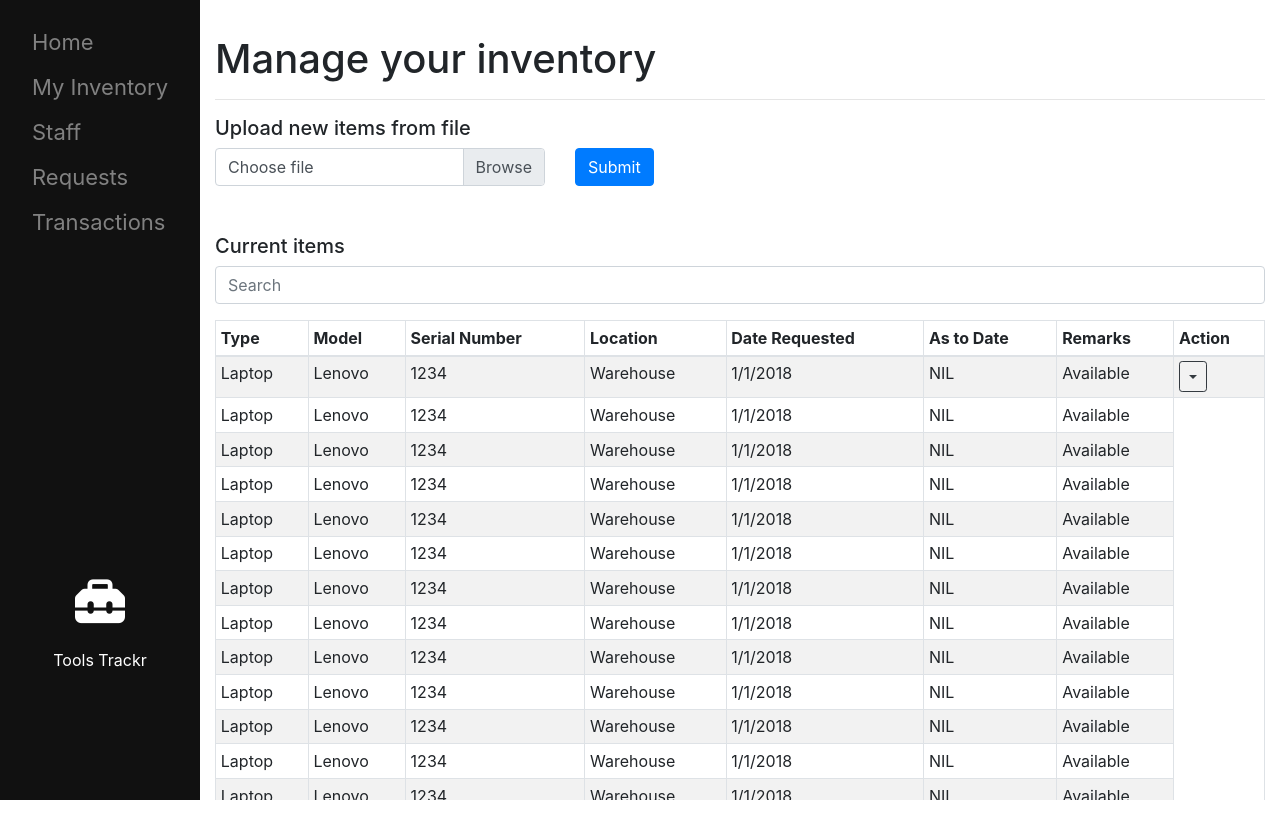
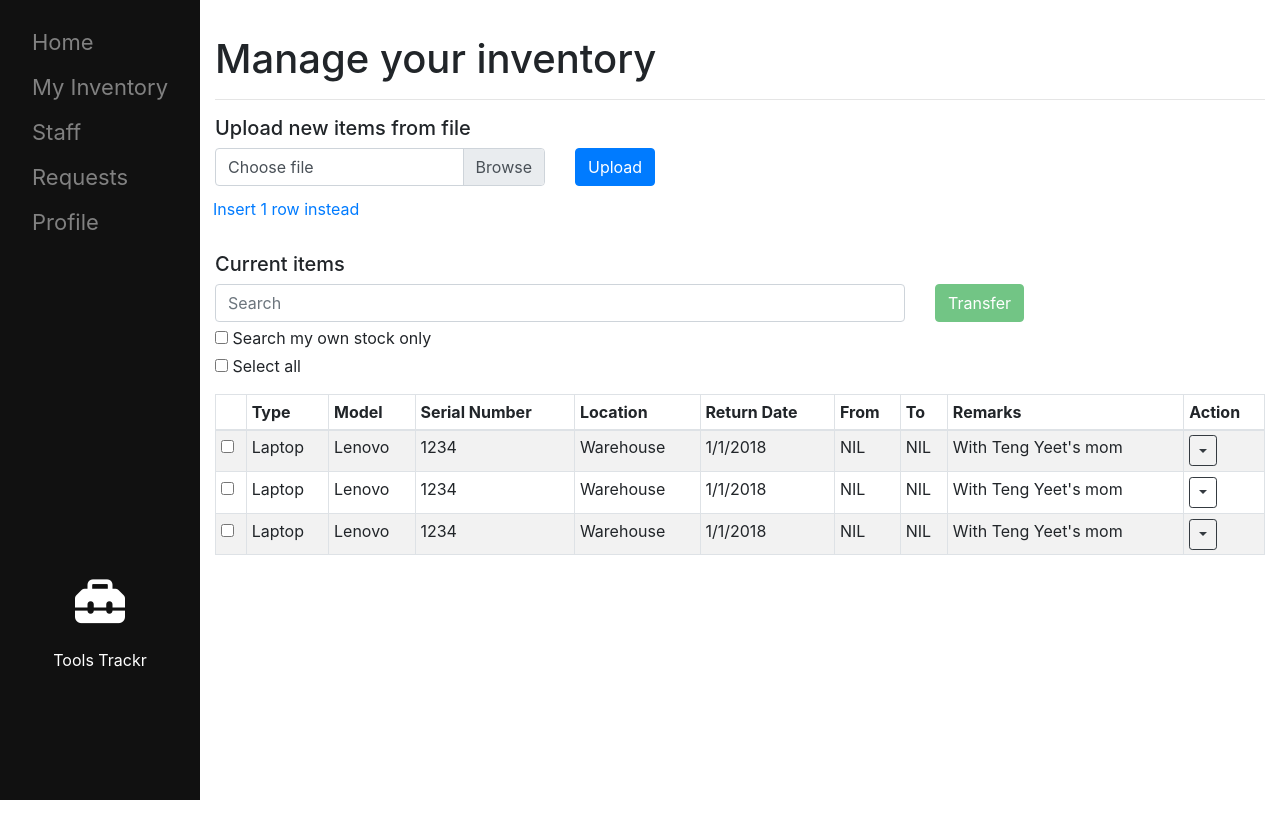
Before and after one commit to ChenNuode/Tools_tracker, a Flask app: page /inventory in a window 1280 px wide. Run offline with Flask 2, Linux system fonts and the light colour scheme; some libraries are stand-ins or nearby versions.

Commit message:
Fixed inventory page

```diff
--- a/app.py
+++ b/app.py
@@ -24,8 +24,8 @@ def requests():
     #return "Hello World!"
     return render_template("dashboard.html")
 
-@app.route('/transactions')
-def transactions():
+@app.route('/profile')
+def profile():
     #return "Hello World!"
     return render_template("dashboard.html")
 
--- a/templates/inventory.html
+++ b/templates/inventory.html
@@ -22,7 +22,7 @@
 
       <div> <!-- Upload contents -->
         <h5>Upload new items from file</h5>
-        <form method="POST" action="/hello">
+        <form method="POST" action="/newbatch">
           <div class="row justify-content-start">
             <div class="col-4">
 
@@ -35,23 +35,47 @@
 
             </div>
             <div class="col-4">
-              <button class="btn btn-primary" type="submit">Submit</button>
+              <button class="btn btn-primary" type="submit">Upload</button>
             </div>
+
           </div>
+
+          <div class="row mt-1">
+            <a class="btn btn-link" href="/newrow">Insert 1 row instead</a>
+          </div>
+
         </form>
       </div>
 
-      <div class="mt-5 mb-3"> <!-- View contents -->
+      <div class="mt-4">
         <h5>Current items</h5>
+      </div>
+      <div class="row"> <!-- View contents -->
+        <div class="col-8">
+
             <input type="text" class="form-control" placeholder="Search">
+
+        </div>
+        <div class="col">
+          <a class="btn btn-success disabled" href="/newRequest">Transfer</a>
+
+        </div>
+      </div>
+      <div class="mt-1">
+        <span><input type="checkbox" name="mystock"> Search my own stock only</span>
+      </div>
+      <div class="mt-1 mb-3">
+        </span><input type="checkbox" name="mystock"> Select all</span>
       </div>
 
-      <div class="mb-4" style="height: 60vh;overflow: auto;">
+      <div class="mb-4 table-responsive" style="max-height: 55vh !important;overflow: auto;">
 
 
         <table class="table table-striped table-bordered table-sm" cellspacing="0">
           <thead>
             <tr>
+              <th>
+              </th>
               <th>Type
               </th>
               <th>Model
@@ -60,9 +84,11 @@
               </th>
               <th>Location
               </th>
-      <th>Date Requested
+              <th>Return Date
               </th>
-      <th>As to Date
+              <th>From
+              </th>
+              <th>To
               </th>
               <th>Remarks
               </th>
@@ -73,183 +99,79 @@
           <tbody>
 
             <tr>
+              <td>
+                <input type="checkbox" name="item_selector">
+              </td>
               <td>Laptop</td>
               <td>Lenovo</td>
               <td>1234</td>
               <td>Warehouse</td>
               <td>1/1/2018</td>
               <td>NIL</td>
-      <td>Available</td>
+              <td>NIL</td>
+              <td>With Teng Yeet's mom</td>
 
               <td>
-
                 <div class="btn-group">
                   <button type="button" class="btn btn-sm btn-outline-dark dropdown-toggle dropdown-toggle-split" data-toggle="dropdown" aria-haspopup="true" aria-expanded="false">
                   </button>
                   <div class="dropdown-menu">
                     <a class="dropdown-item" href="/item/123">Edit</a>
-            <a class="dropdown-item" href="#">Transfer</a>
-            <div class="dropdown-divider"></div>
                     <a class="dropdown-item" href="#" style="color: red;">Delete</a>
                   </div>
                 </div>
-
-
              </td>
 
               </tr>
               <tr>
+              <td>
+                <input type="checkbox" name="item_selector">
+              </td>
               <td>Laptop</td>
               <td>Lenovo</td>
               <td>1234</td>
               <td>Warehouse</td>
               <td>1/1/2018</td>
               <td>NIL</td>
-      <td>Available</td>
+              <td>NIL</td>
+              <td>With Teng Yeet's mom</td>
+
+              <td>
+                <div class="btn-group">
+                  <button type="button" class="btn btn-sm btn-outline-dark dropdown-toggle dropdown-toggle-split" data-toggle="dropdown" aria-haspopup="true" aria-expanded="false">
+                  </button>
+                  <div class="dropdown-menu">
+                    <a class="dropdown-item" href="/item/123">Edit</a>
+                    <a class="dropdown-item" href="#" style="color: red;">Delete</a>
+                  </div>
+                </div>
+             </td>
+
               </tr>
               <tr>
+              <td>
+                <input type="checkbox" name="item_selector">
+              </td>
               <td>Laptop</td>
               <td>Lenovo</td>
               <td>1234</td>
               <td>Warehouse</td>
               <td>1/1/2018</td>
               <td>NIL</td>
-      <td>Available</td>
-    </tr>
-    <tr>
-      <td>Laptop</td>
-      <td>Lenovo</td>
-      <td>1234</td>
-      <td>Warehouse</td>
-      <td>1/1/2018</td>
               <td>NIL</td>
-      <td>Available</td>
-    </tr>
-    <tr>
-      <td>Laptop</td>
-      <td>Lenovo</td>
-      <td>1234</td>
-      <td>Warehouse</td>
-      <td>1/1/2018</td>
-      <td>NIL</td>
-      <td>Available</td>
-    </tr>
-    <tr>
-      <td>Laptop</td>
-      <td>Lenovo</td>
-      <td>1234</td>
-      <td>Warehouse</td>
-      <td>1/1/2018</td>
-      <td>NIL</td>
-      <td>Available</td>
-    </tr>
-    <tr>
-      <td>Laptop</td>
-      <td>Lenovo</td>
-      <td>1234</td>
-      <td>Warehouse</td>
-      <td>1/1/2018</td>
-      <td>NIL</td>
-      <td>Available</td>
-    </tr>
-    <tr>
-      <td>Laptop</td>
-      <td>Lenovo</td>
-      <td>1234</td>
-      <td>Warehouse</td>
-      <td>1/1/2018</td>
-      <td>NIL</td>
-      <td>Available</td>
-    </tr>
-    <tr>
-      <td>Laptop</td>
-      <td>Lenovo</td>
-      <td>1234</td>
-      <td>Warehouse</td>
-      <td>1/1/2018</td>
-      <td>NIL</td>
-      <td>Available</td>
-    </tr>
-    <tr>
-      <td>Laptop</td>
-      <td>Lenovo</td>
-      <td>1234</td>
-      <td>Warehouse</td>
-      <td>1/1/2018</td>
-      <td>NIL</td>
-      <td>Available</td>
-    </tr>
-    <tr>
-      <td>Laptop</td>
-      <td>Lenovo</td>
-      <td>1234</td>
-      <td>Warehouse</td>
-      <td>1/1/2018</td>
-      <td>NIL</td>
-      <td>Available</td>
-    </tr>
-    <tr>
-      <td>Laptop</td>
-      <td>Lenovo</td>
-      <td>1234</td>
-      <td>Warehouse</td>
-      <td>1/1/2018</td>
-      <td>NIL</td>
-      <td>Available</td>
-    </tr>
-    <tr>
-      <td>Laptop</td>
-      <td>Lenovo</td>
-      <td>1234</td>
-      <td>Warehouse</td>
-      <td>1/1/2018</td>
-      <td>NIL</td>
-      <td>Available</td>
-    </tr>
-    <tr>
-      <td>Laptop</td>
-      <td>Lenovo</td>
-      <td>1234</td>
-      <td>Warehouse</td>
-      <td>1/1/2018</td>
-      <td>NIL</td>
-      <td>Available</td>
-    </tr>
-    <tr>
-      <td>Laptop</td>
-      <td>Lenovo</td>
-      <td>1234</td>
-      <td>Warehouse</td>
-      <td>1/1/2018</td>
-      <td>NIL</td>
-      <td>Available</td>
-    </tr>
-    <tr>
-      <td>Laptop</td>
-      <td>Lenovo</td>
-      <td>1234</td>
-      <td>Warehouse</td>
-      <td>1/1/2018</td>
-      <td>NIL</td>
-      <td>Available</td>
-    </tr>
-    <tr>
-      <td>Laptop</td>
-      <td>Lenovo</td>
-      <td>1234</td>
-      <td>Warehouse</td>
-      <td>1/1/2018</td>
-      <td>NIL</td>
-      <td>Available</td>
-    </tr>
-    <tr>
-      <td>Laptop</td>
-      <td>Lenovo</td>
-      <td>1234</td>
-      <td>Warehouse</td>
-      <td>1/1/2018</td>
-      <td>NIL</td>
-      <td>Available</td>
+              <td>With Teng Yeet's mom</td>
+
+              <td>
+                <div class="btn-group">
+                  <button type="button" class="btn btn-sm btn-outline-dark dropdown-toggle dropdown-toggle-split" data-toggle="dropdown" aria-haspopup="true" aria-expanded="false">
+                  </button>
+                  <div class="dropdown-menu">
+                    <a class="dropdown-item" href="/item/123">Edit</a>
+                    <a class="dropdown-item" href="#" style="color: red;">Delete</a>
+                  </div>
+                </div>
+             </td>
+
               </tr>
 
 
@@ -260,16 +182,8 @@
 
     </div>
 
-
-
-
-
-
-
-
     </div>
   </div>
-
 
 </body>
 
--- a/templates/sidenav.html
+++ b/templates/sidenav.html
@@ -3,7 +3,7 @@
   <a href="/inventory">My Inventory</a>
   <a href="/#">Staff</a>
   <a href="/#">Requests</a>
-  <a href="/#">Transactions</a>
+  <a href="/#">Profile</a>
 
   <div class="mybrand" style="position: absolute;bottom: 15%;color: white;text-align: center;width: 100%">
 	  <span style="font-size: 50px;">
```
Lines whose indentation alone changed are shown as unchanged.
